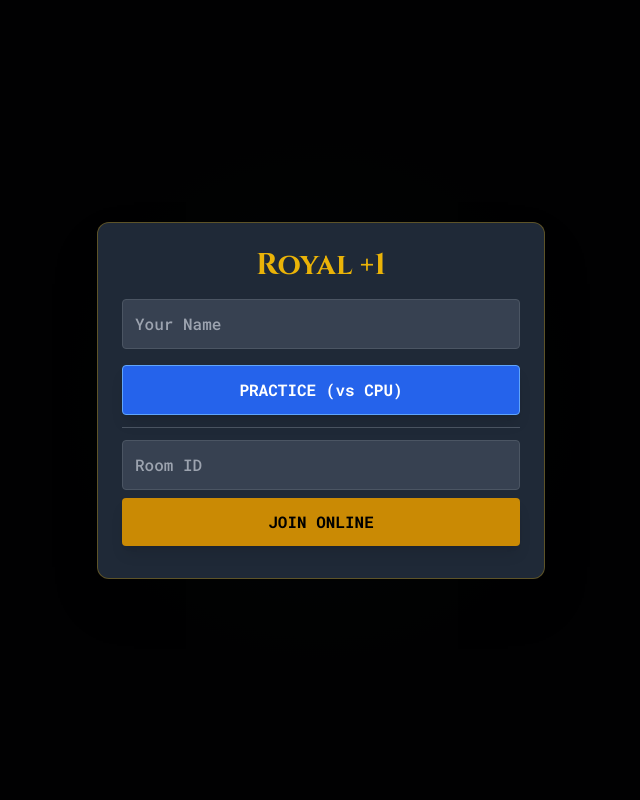
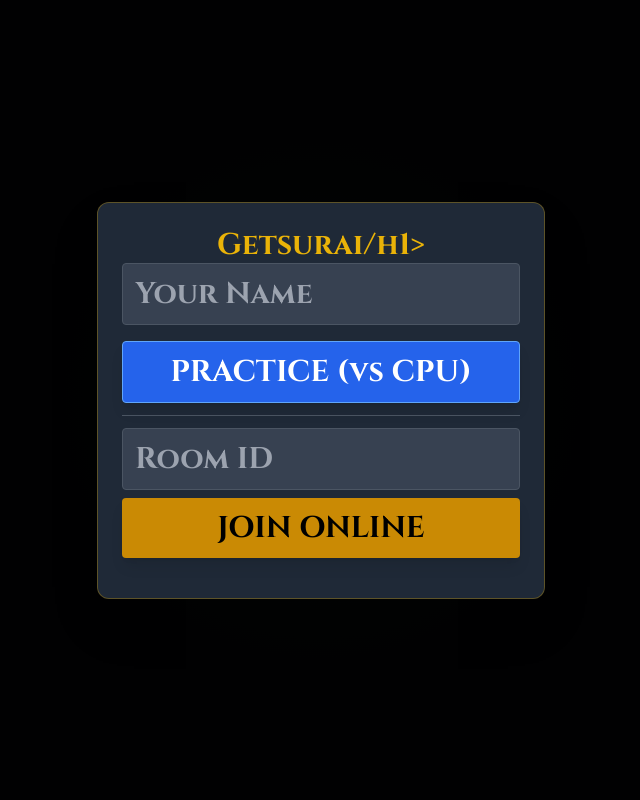
Before and after one commit to corinelo/royal_plus_one, a Flask app: page / in a window 1280 px wide. Shown: the whole page, without its empty margins (319-959 px from the left). Run offline with Flask 3, Linux system fonts and the light colour scheme; some libraries are stand-ins or nearby versions.

Commit message:
Update index.html

```diff
--- a/templates/index.html
+++ b/templates/index.html
@@ -54,7 +54,7 @@
 
     <div id="lobby-screen" class="absolute inset-0 z-50 flex items-center justify-center bg-black/95 p-4">
         <div class="bg-gray-800 p-6 rounded-xl shadow-2xl border border-yellow-500/30 text-center max-w-md w-full">
-            <h1 class="text-3xl font-casino text-yellow-500 mb-4">Royal +1</h1>
+            <h1 class="text-3xl font-casino text-yellow-500 mb-4">Getsurai/h1>
             <input type="text" id="username" placeholder="Your Name" class="w-full bg-gray-700 p-3 rounded mb-4 text-white border border-gray-600 focus:border-yellow-500 outline-none">
 
             <div class="space-y-3">
@@ -85,7 +85,7 @@
         <div class="flex-grow flex flex-col relative h-full">
 
             <div class="flex justify-between items-center px-2 py-1 z-10 bg-black/20 h-10 shrink-0">
-                <div class="text-lg text-yellow-500 font-casino truncate">R+1 <span class="text-[10px] text-gray-400" id="room-display"></span></div>
+                <div class="text-lg text-yellow-500 font-casino truncate">Gets <span class="text-[10px] text-gray-400" id="room-display"></span></div>
                 <div class="flex gap-2 items-center">
                     <div class="flex items-center gap-1 bg-black/40 px-2 py-0.5 rounded-full border border-white/10">
                         <span class="text-[9px] text-gray-400">DECK</span>
```
